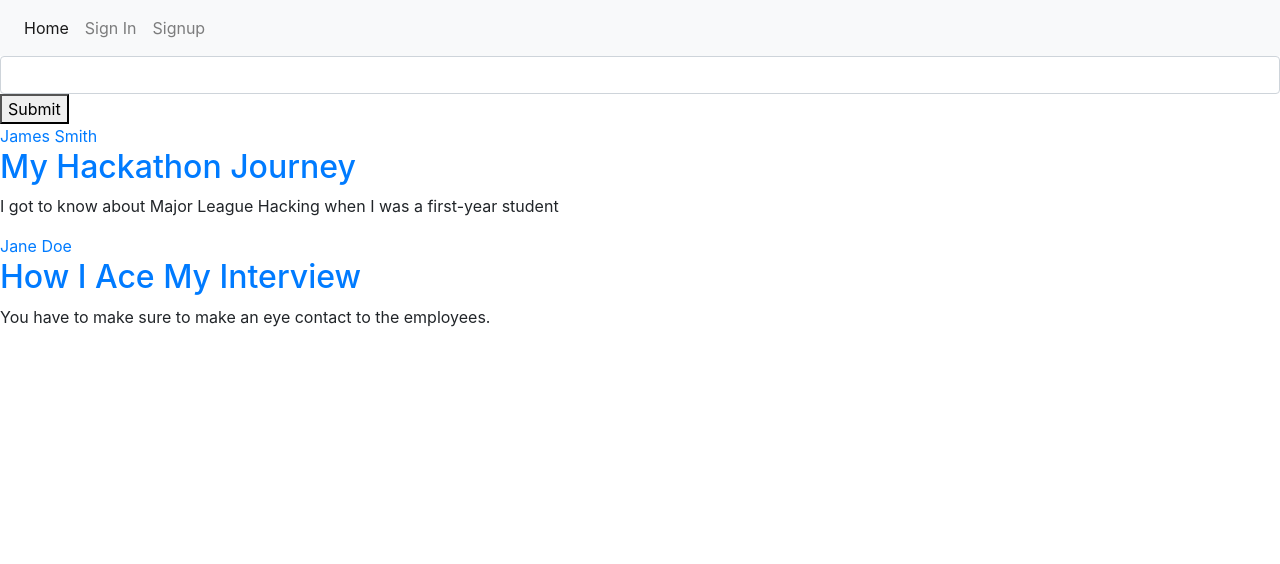
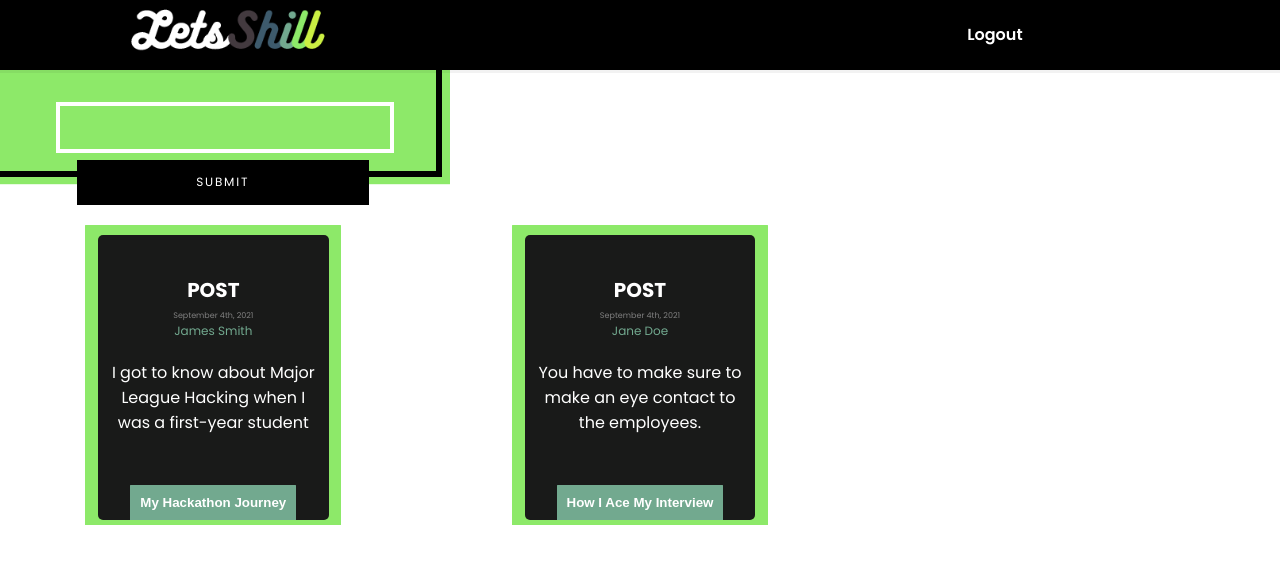
Before and after one commit to neeltron/LetsShill, a Flask app: page / in a window 1280 px wide. Shown: the top 564 px of the page. Run offline with Flask 2, Linux system fonts and the light colour scheme; some libraries are stand-ins or nearby versions.

Commit message:
merged home front end

```diff
--- a/index.html
+++ b/index.html
@@ -23,7 +23,7 @@
 		<body>
 			<div id="jumbo">
 				<div id="logo"><img src="logo.png"></div>
-				<p id="txt">Share your projects with peers. Grow with peers.</p>
+				<p id="txt">Share your projects and Grow with your peers.</p>
 				<div id="links">
 					<div id="si">
 						<a href="login.html">Login</a>
--- a/templates/home.html
+++ b/templates/home.html
@@ -1,21 +1,46 @@
-{% extends "layout.html" %}
+{% block content %}
+<!DOCTYPE html>
+<html>
+    <head>
+        <title>Home</title>
+        <meta charset="UTF-8">
+        <meta name="viewport" content="width=device-width, initial-scale=1">
+        <link rel = "stylesheet" href ="static/form.css">
+        <link rel="preconnect" href="https://fonts.gstatic.com">
+        <link href="https://fonts.googleapis.com/css2?family=Poppins:ital,wght@0,100;0,300;0,400;0,500;0,600;0,700;0,800;0,900;1,300;1,400;1,500;1,600;1,700;1,800;1,900&display=swap" rel="stylesheet">
+        <link rel="stylesheet" type="text/css" href="static/nav.css">
+        <link rel="stylesheet" type="text/css" href="static/home.css">
 
-{% block content %}
+    </head>
+
+    <!-- NAVBAR -->
+        <header id="navigation">
+            <div id="logo">
+                <a href="index.html"><img src="static/logo.png"></a>
+            </div>
+            <div id="right_most">
+                <button id = "signup"><a href="index.html">Logout</a></button>
+            </div>
+        </header>
+    <body>
       <form method="post">
       <input type = "text" name = "postf" class="form-control">
       <button name = "submit">Submit</button>
       </form>
+
+        <div class="card__container">
           {% for post in posts %}
-    <article class="media content-section">
-      <div class="media-body">
-        <div class="article-metadata">
-          <a class="mr-2" href="#">{{ post.author }}</a>
-          <small class="text-muted">{{ post.date_posted }}</small>
+            <div class="card">
+            <div class="card__content">
+                <h3 class="card__header">Post</h3>
+                <p class="card__date">September 4th, 2021</p>
+                <p class="card__author">{{ post.author }}</p>
+                <p class="card__info">{{ post.content }}</p>
+                <button class="card__button">{{ post.title }}</button>
             </div>
-        <h2><a class="article-title" href="#">{{ post.title }}</a></h2>
-        <p class="article-content">{{ post.content }}</p>
             </div>
-    </article>
             {% endfor %}
+        </div>
 
+    </body>
     {% endblock content %}
```
Also changed, not shown: home.html (+12 -23 lines), static/home.css (renamed from css/home.css). Lines whose indentation alone changed are shown as unchanged.
